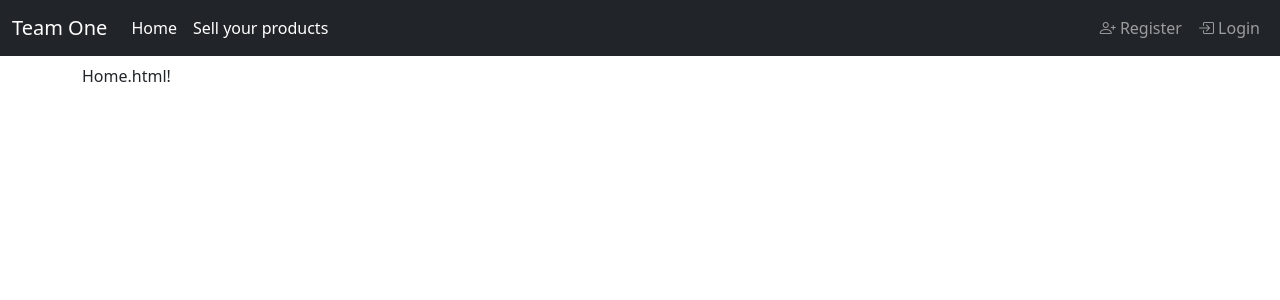
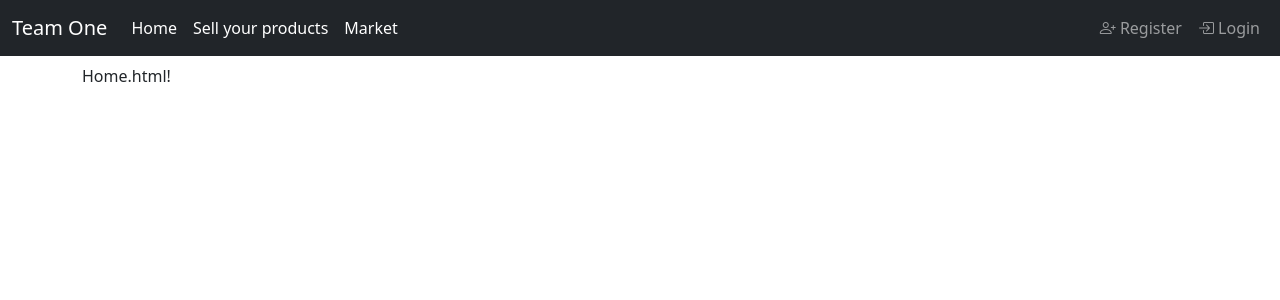
Before and after one commit to Jeff-SJSU/CMPE131-Project, a Flask app: page / in a window 1280 px wide. Shown: the top 300 px of the page. Run offline with Flask 2, Linux system fonts and the light colour scheme.

Commit message:
add market.html

```diff
--- a/app/routes.py
+++ b/app/routes.py
@@ -115,3 +115,9 @@ def seller():
             db.session.commit()
         return redirect('/')
     '''
+
+# display products. Havent worked yet
+@app.route('/market')
+def market():
+   item = Item.query.all()
+   return render_template('market.html', item = item)
--- a/templates/layout.html
+++ b/templates/layout.html
@@ -14,6 +14,7 @@
                 <ul class="navbar-nav me-auto">
                     <li class="nav-item"><a href="/" class="nav-link active">Home</a></li>
                     <li class="nav-item"><a href="/product" class="nav-link active"> Sell your products</a></li>
+                    <li class="nav-item"><a href="/market" class="nav-link active"> Market</a></li>
                 </ul>
                 <ul class="navbar-nav">
                     {% if current_user.is_anonymous %}
```
Also changed, not shown: templates/market.html (added, +8 -0 lines).
